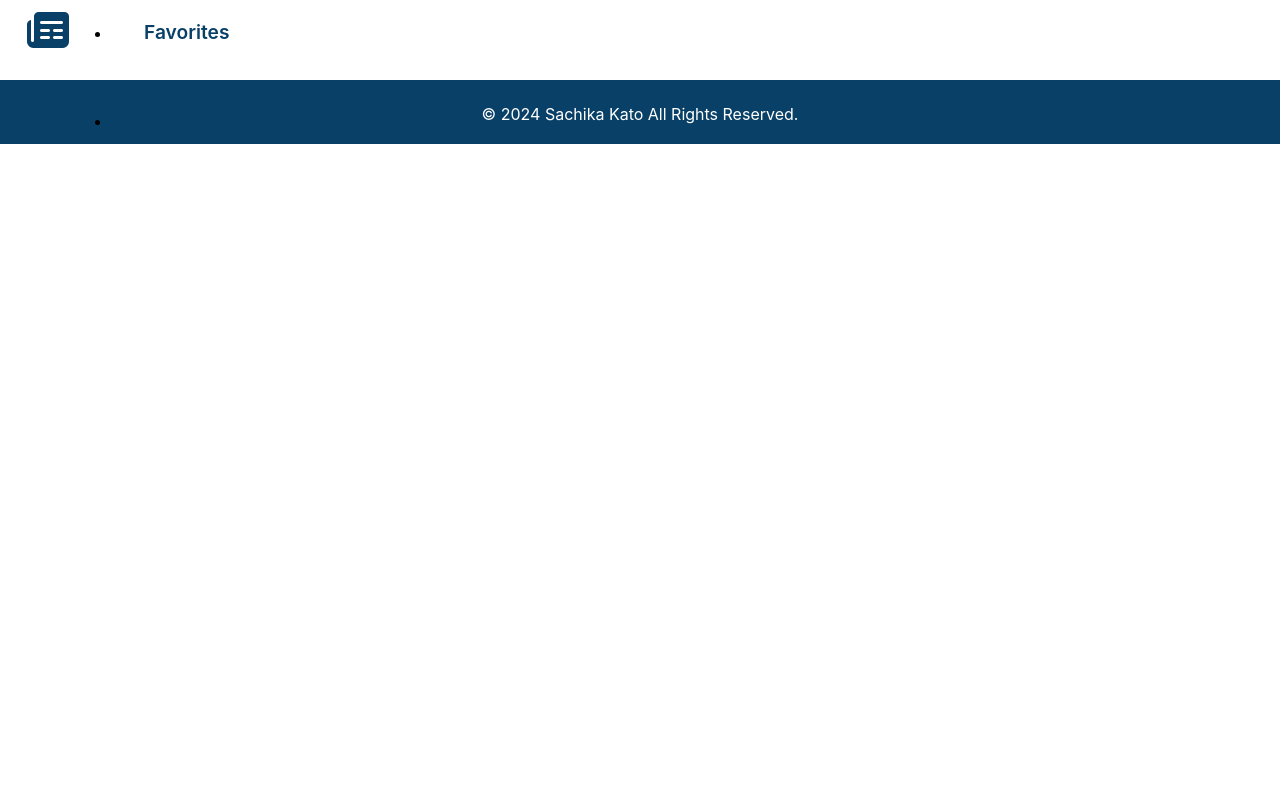
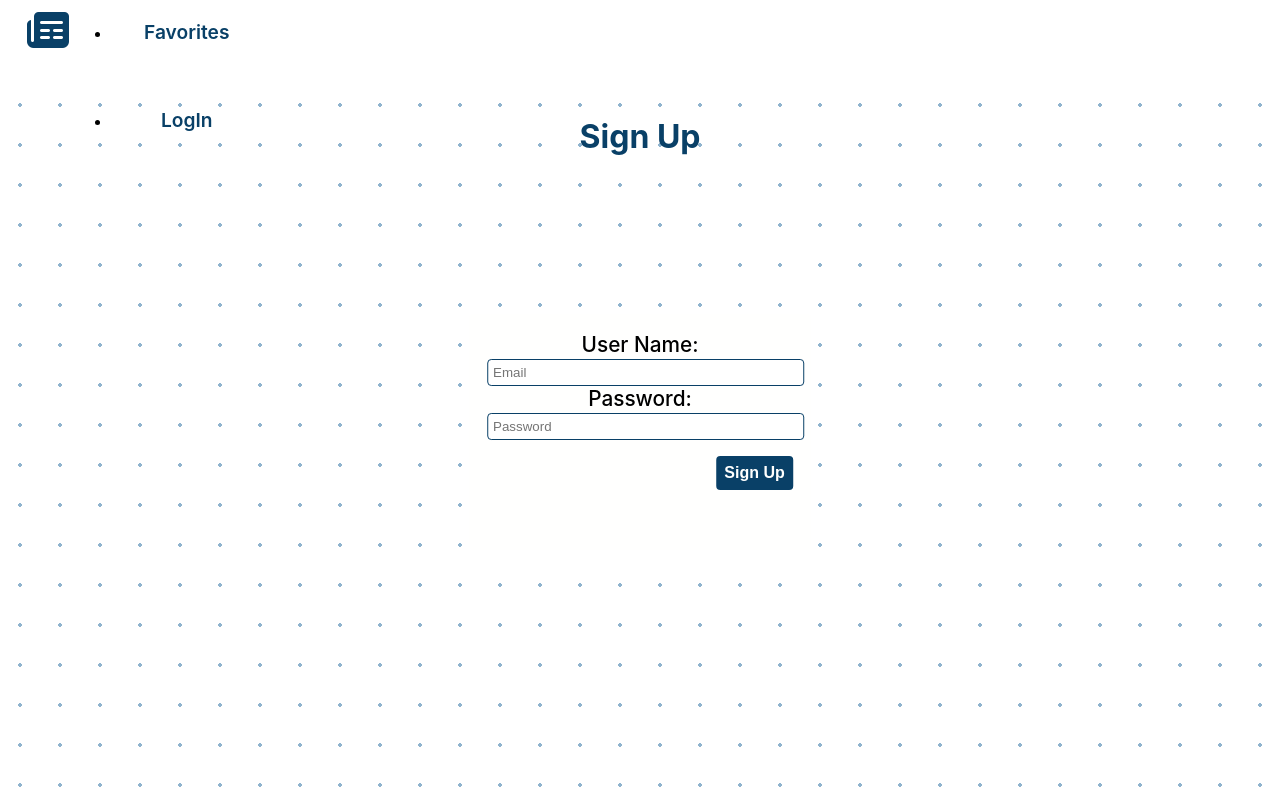
Before and after one commit to sachika13125/news-app, a React (Create React App) app: page /signup in a window 1280 px wide. Shown: the top 800 px of the page. Built offline with nearby package versions, Linux system fonts and the light colour scheme; no server answers.

Commit message:
add sign up system

```diff
--- a/src/App.js
+++ b/src/App.js
@@ -1,13 +1,10 @@
 import './App.css';
 import React from 'react';
-import { createClient } from '@supabase/supabase-js';
 import Header from './Components/Header';
 import Footer from './Components/Footer';
 import AppRouter from './AppRouter';
 
 function App() {
-  const supabase = createClient('https://lmeeybcsaqkvpfljrqqu.supabase.co', 'eyJhbGciOiJIUzI1NiIsInR5cCI6IkpXVCJ9.eyJpc3MiOiJzdXBhYmFzZSIsInJlZiI6ImxtZWV5YmNzYXFrdnBmbGpycXF1Iiwicm9sZSI6ImFub24iLCJpYXQiOjE3MTIwMDY5ODAsImV4cCI6MjAyNzU4Mjk4MH0.53bvlh1zL0r39eiztlrV0ctXED_OxdwPHqaGF6YlevI');
-
   return (
     <div className="App">
       <Header />
--- a/src/AppRouter.js
+++ b/src/AppRouter.js
@@ -4,12 +4,14 @@ import Home from './Components/Home';
 import NewsFeed from './Components/NewsFeed';
 import Favorites from './Components/Favorites';
 import Login from './Components/Login';
+import SignUp from './Components/SignUp';
 
 const AppRouter = () => {
   return (
     <Router>
       <Routes>
         <Route path="/" element={<Home />} />
+        <Route path="/signup" element={<SignUp />} />
         <Route path="/login" element={<Login />} />
         <Route path="/newsfeeds" element={<NewsFeed />} />
         <Route path="/favorites" element={<Favorites />} />
--- a/src/Components/SignUp.jsx
+++ b/src/Components/SignUp.jsx
@@ -1,44 +1,48 @@
 import React, { useState } from 'react';
+import { createClient } from '@supabase/supabase-js';
+import './Login.css';
 
-function SignUp() {
-  const [username, setUsername] = useState('');
+const SignUp = () => {
   const [email, setEmail] = useState('');
   const [password, setPassword] = useState('');
 
-  const handleSignUp = () => {
-    const userData = {
-        username,
-        password
-    };
+  const supabaseUrl = process.env.REACT_APP_SUPABASE_URL;
+  const supabaseKey = process.env.REACT_APP_SUPABASE_KEY;
+  const supabase = createClient(supabaseUrl, supabaseKey);
 
-    //Send a sign in request to server
-    fetch('/api/signup', {
-        method: 'POST',
-        headers: {
-            'Content-Type': 'application/json',
-        },
-        body: JSON.stringify(userData),
-    })
-    .then(response => {
-        if (!response.ok) {
-            throw new Error('Sign up failed');
-        }
-        console.log('Sign up successful');
-    })
-    .catch.error('Sign up error', error);
+  const handleSignUp = async () => {
+    try {
+      const { user, error } = await supabase.auth.signUp({
+        email,
+        password,
+      });
+
+      if (error) {
+        throw error;
+      }
+
+      console.log('Sign Up Successful:', user);
+    } catch (error) {
+      console.error('Sign Up Error:', error.message);
+    }
   };
 
   return (
-    <div>
-      <h2>Sign Up</h2>
-      <form onSubmit={handleSignUp}>
-        <input type="text" value={username} onChange={(e) => setUsername(e.target.value)} placeholder="Username" />
-        <input type="email" value={email} onChange={(e) => setEmail(e.target.value)} placeholder="Email" />
-        <input type="password" value={password} onChange={(e) => setPassword(e.target.value)} placeholder="Password" />
-        <button type="submit">Sign Up</button>
-      </form>
+    <div className='login-page'>
+        <h1>Sign Up</h1>
+        <div className='login-form'>
+            <label>User Name:
+                <input type='email' value={email} onChange={(e) => setEmail(e.target.value)} placeholder='Email' />
+            </label>
+            <br />
+            <label>Password:
+                <input type='password' value={password} onChange={(e) => setPassword(e.target.value)} placeholder='Password' />
+            </label>
+            <br />
+            <button onClick={handleSignUp}>Sign Up</button>
+        </div>
     </div>
   );
-}
+};
 
 export default SignUp;
```
Also changed, not shown: 1 other file (tests, documents, lock files or other folders).
